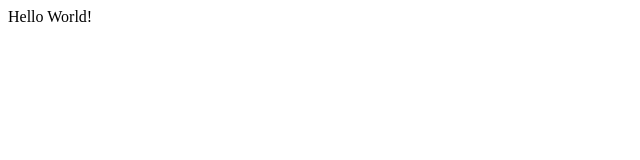
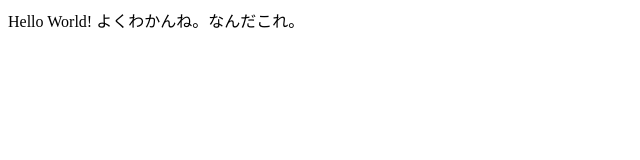
Before and after one commit to syrl9852/jikken-test91045, a plain HTML site: page index.html in a window 1280 px wide. Shown: the whole page, without its empty margins (0-640 px from the left). Drawn offline with Linux system fonts and the light colour scheme.

Commit message:
Edit page

```diff
--- a/index.html
+++ b/index.html
@@ -6,5 +6,6 @@
 </head>
 <body>
 	Hello World!
+	よくわかんね。なんだこれ。
 </body>
 </html>
```
